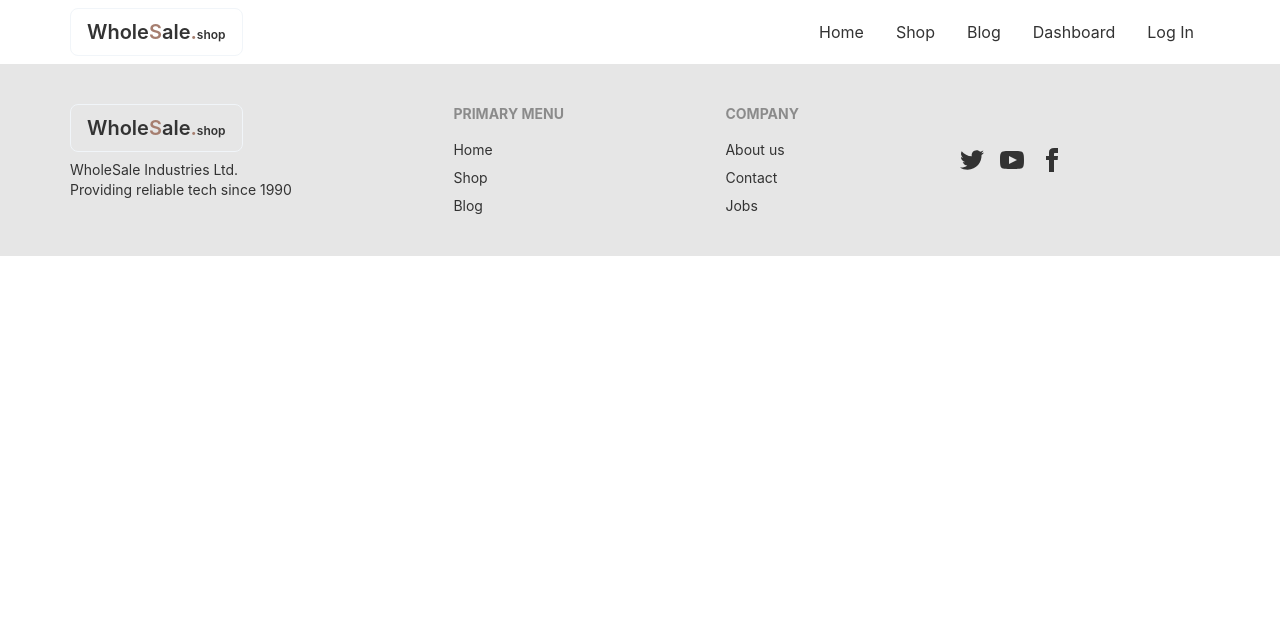
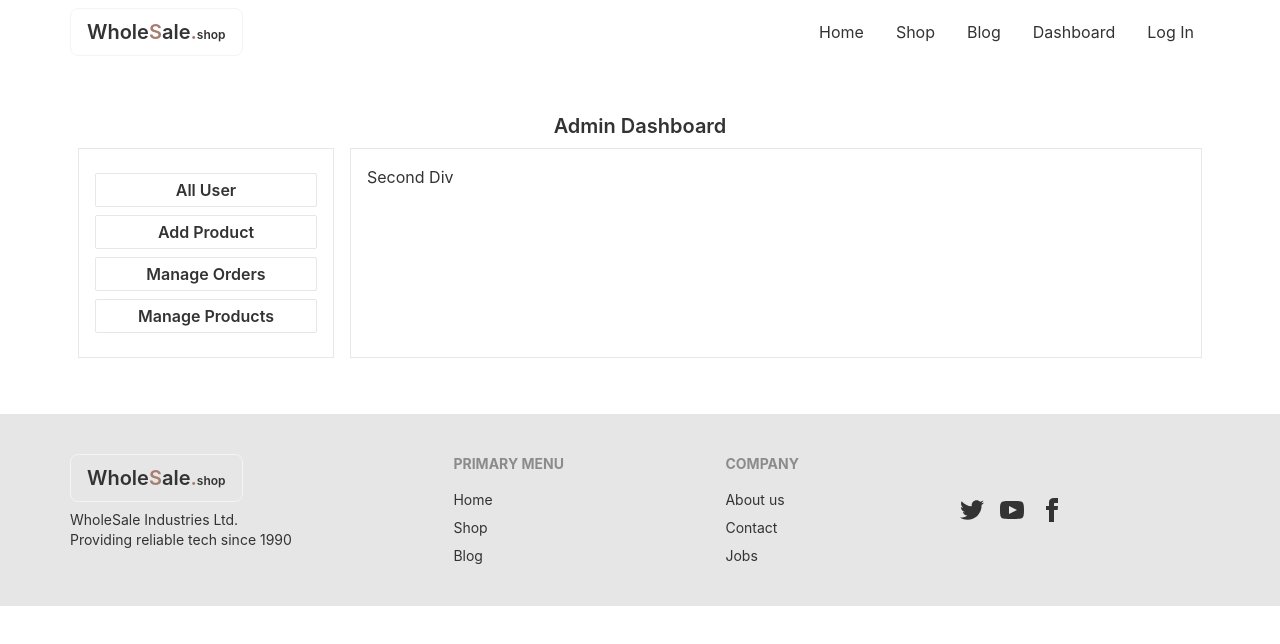
Before and after one commit to mehedy201/WholeSale-Market-Client-Site, a React (Create React App) app: page /dashboard in a window 1280 px wide. Shown: the top 644 px of the page. Built offline with nearby package versions, Linux system fonts and the light colour scheme; no server answers.

Commit message:
send review data server

```diff
--- a/package.json
+++ b/package.json
@@ -12,6 +12,7 @@
     "react-dom": "^18.1.0",
     "react-firebase-hooks": "^5.0.3",
     "react-hook-form": "^7.31.2",
+    "react-query": "^3.39.0",
     "react-router-dom": "^6.3.0",
     "react-scripts": "5.0.1",
     "react-toastify": "^9.0.1",
--- a/src/pages/AddReview/AddReview.js
+++ b/src/pages/AddReview/AddReview.js
@@ -1,14 +1,31 @@
 import React from 'react';
 import { useForm } from 'react-hook-form';
+import { toast } from 'react-toastify';
 
 const AddReview = () => {
 
     // Use React hooks form  --------------
     const { register, formState: { errors }, handleSubmit, reset } = useForm();
     const onSubmit = data =>{
-        console.log(data);
-        reset();
+
+        fetch('http://localhost:5000/user-review',{
+            method: 'POST',
+            headers: {
+                'content-type': 'application/json'
+            },
+            body: JSON.stringify(data)
+        })
+        .then(res => res.json())
+        .then(data => {
+            // console.log(data);
+            if(data.success){
+                toast('Added Your Review')
+                reset();
+            }
+
+        })
     };
+
 
 
 
--- a/src/pages/Admin-Pages/Dashboard/Dashboard.js
+++ b/src/pages/Admin-Pages/Dashboard/Dashboard.js
@@ -1,9 +1,19 @@
 import React from 'react';
+import { Link } from 'react-router-dom';
 
 const Dashboard = () => {
     return (
-        <div>
-
+        <div className='my-12'>
+        <h3 className="text-xl font-semibold text-center">Admin Dashboard</h3>
+            <div className='md:flex lg:flex '>
+                <div className='p-4 border m-2 w-64'>
+                    <button className='md:bolck lg:block my-2 py-1 w-[100%] rounded-sm font-semibold border capitalize'>All User</button>
+                    <button className='md:bolck lg:block my-2 py-1 w-[100%] rounded-sm font-semibold border capitalize'>Add Product</button>
+                    <button className='md:bolck lg:block my-2 py-1 w-[100%] rounded-sm font-semibold border capitalize'>Manage Orders</button>
+                    <button className='md:bolck lg:block my-2 py-1 w-[100%] rounded-sm font-semibold border capitalize'>Manage Products</button>
+                </div>
+                <div className='grow p-4 border m-2'>Second Div</div>
+            </div>
         </div>
     );
 };
--- a/src/shared/Navigation/Navigation.js
+++ b/src/shared/Navigation/Navigation.js
@@ -1,4 +1,4 @@
-import React from 'react';
+import React, { useEffect } from 'react';
 import { useAuthState } from 'react-firebase-hooks/auth';
 import { Link, useNavigate } from 'react-router-dom';
 import auth from '../../firebase.init';
@@ -7,6 +7,15 @@ import { signOut } from 'firebase/auth';
 import './Navigation.css'
 
 const Navigation = () => {
+  // Use Navigate
+  const navigate = useNavigate();
+
+  const logoClick = () => {
+    navigate('/')
+  }
+
+
+  // Get data use auth state
     const [user, loading] = useAuthState(auth);
     if(loading){
       return <Spinner></Spinner>
@@ -57,7 +66,7 @@ const Navigation = () => {
                 </ul>
               </div>
               <div>
-              <button className="btn btn-ghost normal-case text-xl border border-slate-100">Whole<span className='text-neutral'>S</span>ale<span className='text-neutral'>.</span><span><small className='text-xs'>shop</small></span></button>
+              <button onClick={logoClick} className="btn btn-ghost normal-case text-xl border border-slate-100">Whole<span className='text-neutral'>S</span>ale<span className='text-neutral'>.</span><span><small className='text-xs'>shop</small></span></button>
               </div>
             </div>
             <div className="navbar-end hidden lg:flex">
```
Also changed, not shown: src/index.js (+7 -0 lines), 1 other file (tests, documents, lock files or other folders).
